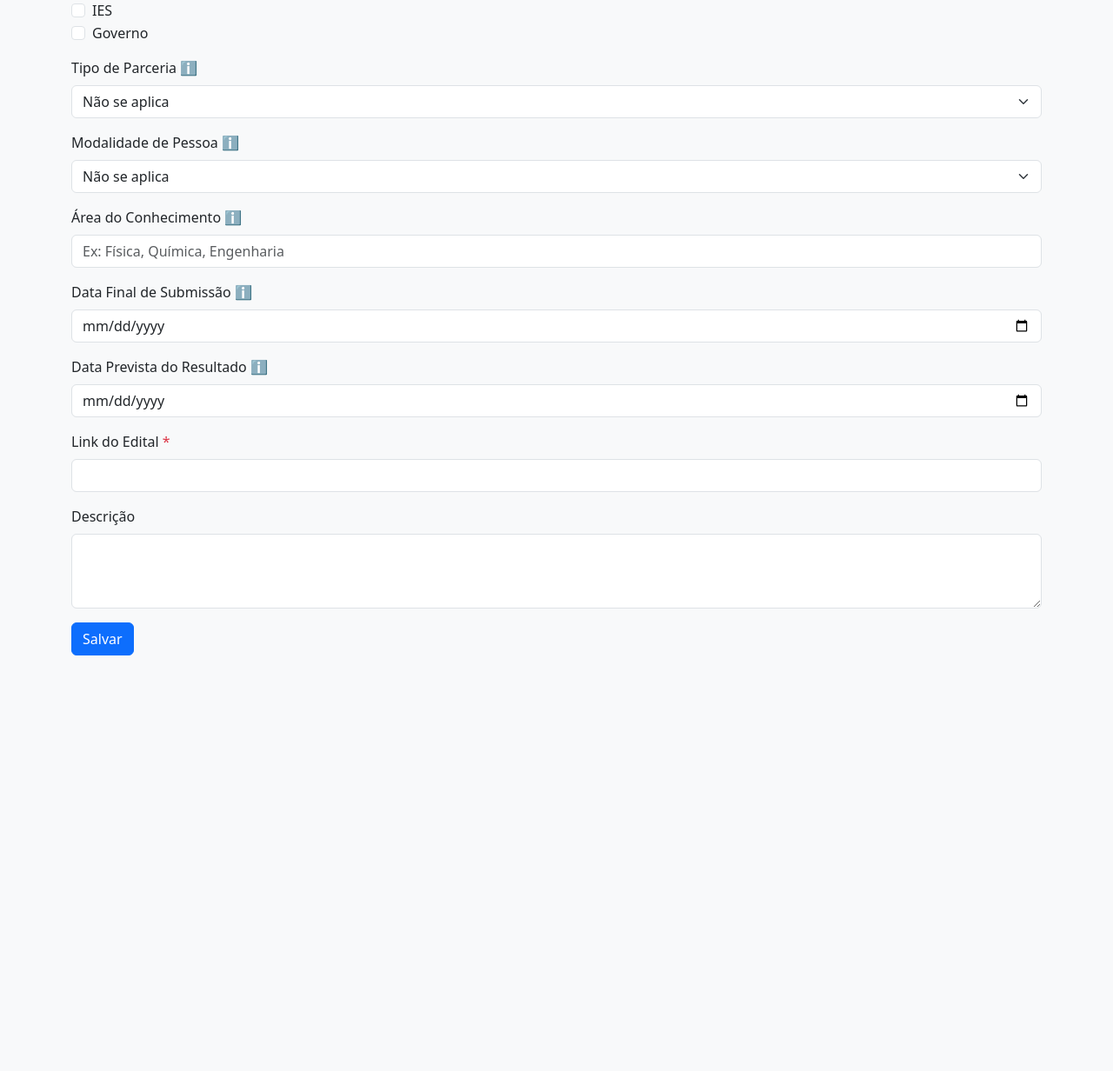
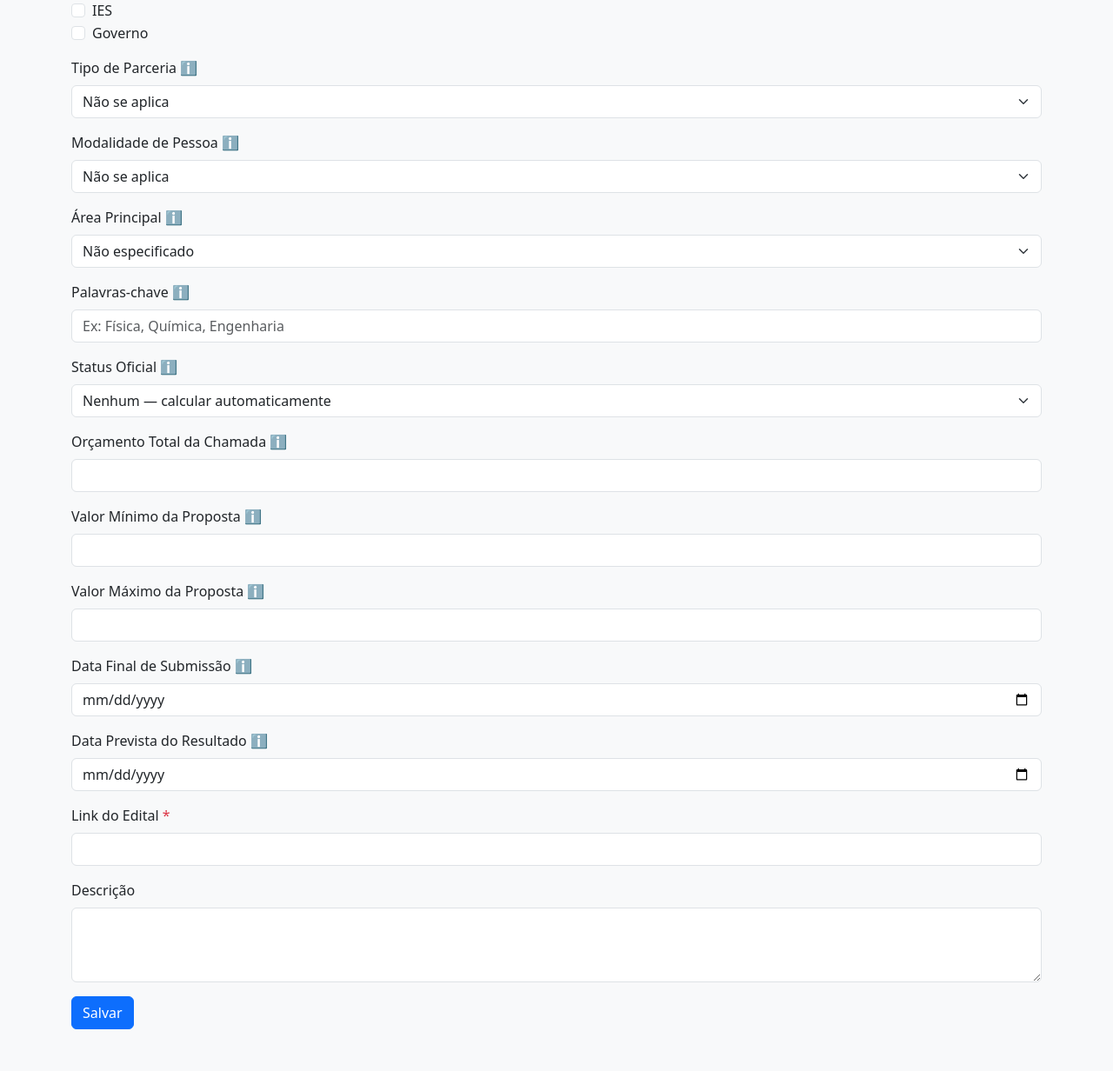
Before and after one commit to NropJoensuu/fomentobrasil, a Flask app: page /oportunidades/nova in a window 1280 px wide. Shown: the part 948-2180 px from the top of the page at 87% size. Before the commit the page ends 1702 px from the top, so only its background shows below. Run offline with Flask 3, Linux system fonts and the light colour scheme.

Commit message:
Adiciona status_oficial, valores em faixa e area_principal/palavras_chave

```diff
--- a/app/routes.py
+++ b/app/routes.py
@@ -30,8 +30,12 @@ def detalhe_oportunidade(id):
 @main.route("/oportunidades/nova", methods=["GET", "POST"])
 def nova_oportunidade():
     if request.method == "POST":
-        areas_raw = request.form.get("area_conhecimento") or ""
-        areas = [a.strip() for a in areas_raw.split(",") if a.strip()]
+        palavras_chave_raw = request.form.get("palavras_chave") or ""
+        palavras_chave = [p.strip() for p in palavras_chave_raw.split(",") if p.strip()]
+
+        def parse_decimal(campo):
+            valor_raw = request.form.get(campo) or ""
+            return float(valor_raw) if valor_raw else None
 
         data_prazo_raw = request.form.get("data_prazo") or ""
         data_prazo = (
@@ -58,11 +62,16 @@ def nova_oportunidade():
             publico_alvo=request.form.getlist("publico_alvo"),
             tipo_parceria=request.form.get("tipo_parceria") or None,
             modalidade_pessoa=request.form.get("modalidade_pessoa") or None,
+            status_oficial=request.form.get("status_oficial") or None,
+            orcamento_total_chamada=parse_decimal("orcamento_total_chamada"),
+            valor_minimo_proposta=parse_decimal("valor_minimo_proposta"),
+            valor_maximo_proposta=parse_decimal("valor_maximo_proposta"),
             data_prazo=data_prazo,
             data_resultado_previsto=data_resultado_previsto,
             link=request.form["link"],
             descricao=request.form.get("descricao") or None,
-            area_conhecimento=areas or None,
+            area_principal=request.form.get("area_principal") or None,
+            palavras_chave=palavras_chave or None,
         )
         db.session.add(oportunidade)
         db.session.commit()
--- a/templates/oportunidades/nova.html
+++ b/templates/oportunidades/nova.html
@@ -150,10 +150,66 @@
 
       <div class="mb-3">
         <label class="form-label">
-          Área do Conhecimento
-          <span data-bs-toggle="tooltip" title="Separe múltiplas áreas por vírgula. Ex: Ciência da Computação, Engenharia, Física">ℹ️</span>
+          Área Principal
+          <span data-bs-toggle="tooltip" title="Grande Área da Tabela de Áreas do Conhecimento CNPq/CAPES.">ℹ️</span>
         </label>
-        <input type="text" name="area_conhecimento" class="form-control" placeholder="Ex: Física, Química, Engenharia">
+        <select name="area_principal" class="form-select">
+          <option value="">Não especificado</option>
+          <option value="Ciências Exatas e da Terra">Ciências Exatas e da Terra</option>
+          <option value="Ciências Biológicas">Ciências Biológicas</option>
+          <option value="Engenharias">Engenharias</option>
+          <option value="Ciências da Saúde">Ciências da Saúde</option>
+          <option value="Ciências Agrárias">Ciências Agrárias</option>
+          <option value="Ciências Sociais Aplicadas">Ciências Sociais Aplicadas</option>
+          <option value="Ciências Humanas">Ciências Humanas</option>
+          <option value="Linguística, Letras e Artes">Linguística, Letras e Artes</option>
+        </select>
+      </div>
+
+      <div class="mb-3">
+        <label class="form-label">
+          Palavras-chave
+          <span data-bs-toggle="tooltip" title="Separe múltiplas palavras-chave por vírgula. Ex: Ciência da Computação, computer science, IA">ℹ️</span>
+        </label>
+        <input type="text" name="palavras_chave" class="form-control" placeholder="Ex: Física, Química, Engenharia">
+      </div>
+
+      <div class="mb-3">
+        <label class="form-label">
+          Status Oficial
+          <span data-bs-toggle="tooltip" title="Situação oficial declarada pela instituição sobre o edital. Deixe em branco para calcular Aberta/Encerrada automaticamente pela data final de submissão.">ℹ️</span>
+        </label>
+        <select name="status_oficial" class="form-select">
+          <option value="">Nenhum — calcular automaticamente</option>
+          <option value="suspensa">Suspensa</option>
+          <option value="cancelada">Cancelada</option>
+          <option value="retificada">Retificada</option>
+          <option value="resultado_divulgado">Resultado Divulgado</option>
+        </select>
+      </div>
+
+      <div class="mb-3">
+        <label class="form-label">
+          Orçamento Total da Chamada
+          <span data-bs-toggle="tooltip" title="Valor total disponibilizado pela chamada, quando informado no edital.">ℹ️</span>
+        </label>
+        <input type="number" step="0.01" name="orcamento_total_chamada" class="form-control">
+      </div>
+
+      <div class="mb-3">
+        <label class="form-label">
+          Valor Mínimo da Proposta
+          <span data-bs-toggle="tooltip" title="Valor mínimo que pode ser solicitado por proposta.">ℹ️</span>
+        </label>
+        <input type="number" step="0.01" name="valor_minimo_proposta" class="form-control">
+      </div>
+
+      <div class="mb-3">
+        <label class="form-label">
+          Valor Máximo da Proposta
+          <span data-bs-toggle="tooltip" title="Valor máximo que pode ser solicitado por proposta.">ℹ️</span>
+        </label>
+        <input type="number" step="0.01" name="valor_maximo_proposta" class="form-control">
       </div>
 
       <div class="mb-3">
```
Also changed, not shown: app/models.py (+11 -3 lines), docs/inventario_de_necessidades.md (+11 -0 lines), migrations/versions/a425646e42cb_adiciona_status_oficial_valores_em_.py (added, +46 -0 lines), templates/oportunidades/detalhe.html (+32 -4 lines).
